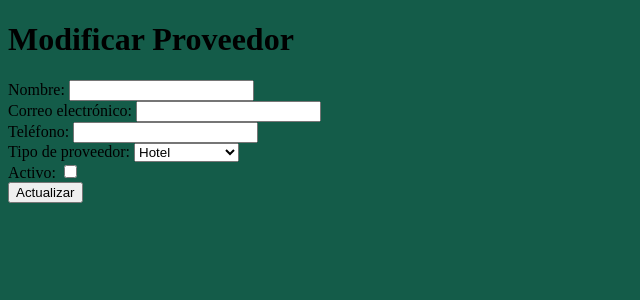
After one commit to Crisbr10/Control-de-Proveedores, a Symfony app: template templates/modificar_proveedor/index.html.twig in a window 1280 px wide. The commit adds this page. Shown: the top 300 px of the page, without its empty margins (0-640 px from the left). Run offline with Twig, Linux system fonts and the light colour scheme; the template is opened without the code that fills it, so the values that code supplies are empty; some libraries are stand-ins or nearby versions.

Commit message:
Controladores para listar,crear y actualizar proveedores con éxito

```diff
--- a/public/css/listado.css
+++ b/public/css/listado.css
@@ -29,6 +29,8 @@ table {
     color: white;
   }
 
+
+
   /* Estilos para las filas alternas
   tr:nth-child(even) {
     background-color: #f9f9f9;
--- a/src/Controller/ConnectDBController.php
+++ b/src/Controller/ConnectDBController.php
@@ -12,7 +12,9 @@ class ConnectDBController extends AbstractController
     #[Route('/connect/d/b', name: 'listado_de_proveedores')]
     public function index(Connection $connection): Response
     {
-        $sql = 'SELECT * FROM Proveedores';
+        $sql = 'SELECT P.proveedor_id,P.nombre, P.correo_electronico, P.telefono_contacto, TP.nombre AS tipo_nombre, P.activo, DATE(P.fecha_creacion) AS fecha_creacion, DATE(P.fecha_actualizacion) AS fecha_actualizacion
+                FROM Proveedores P
+                JOIN TiposProveedores TP ON P.tipo_id = TP.tipo_id';
         $proveedores = $connection->fetchAllAssociative($sql);
 
         return $this->render('connect_db/index.html.twig', [
--- /dev/null
+++ b/templates/modificar_proveedor/index.html.twig
@@ -0,0 +1,42 @@
+{% extends 'base.html.twig' %}
+
+{% block title %}Modificar Proveedor{% endblock %}
+
+{% block body %}
+    <h1>Modificar Proveedor</h1>
+
+    <form action="{{ path('modificar_proveedor', {'id': proveedor.proveedor_id}) }}" method="post">
+        <div>
+            <label for="nombre">Nombre:</label>
+            <input type="text" id="nombre" name="nombre" value="{{ proveedor.nombre }}" required>
+        </div>
+
+        <div>
+            <label for="correo">Correo electrónico:</label>
+            <input type="email" id="correo" name="correo" value="{{ proveedor.correo_electronico }}" required>
+        </div>
+
+        <div>
+            <label for="telefono">Teléfono:</label>
+            <input type="text" id="telefono" name="telefono" value="{{ proveedor.telefono_contacto }}" required>
+        </div>
+
+        <div>
+            <label for="tipo_id">Tipo de proveedor:</label>
+            <select id="tipo_id" name="tipo_id" required>
+                <option value="1" {% if proveedor.tipo_id == 1 %}selected{% endif %}>Hotel</option>
+                <option value="2" {% if proveedor.tipo_id == 2 %}selected{% endif %}>Pista</option>
+                <option value="3" {% if proveedor.tipo_id == 3 %}selected{% endif %}>Complemento</option>
+            </select>
+        </div>
+
+        <div>
+            <label for="activo">Activo:</label>
+            <input type="checkbox" id="activo" name="1" value="1" {% if proveedor.activo %}checked{% endif %}>
+        </div>
+
+        <div>
+            <button type="submit">Actualizar</button>
+        </div>
+    </form>
+{% endblock %}
```
Also changed, not shown: src/Controller/ModificarProveedorController.php (added, +45 -0 lines), templates/connect_db/index.html.twig (+12 -4 lines), public/img/editar.png (added).
